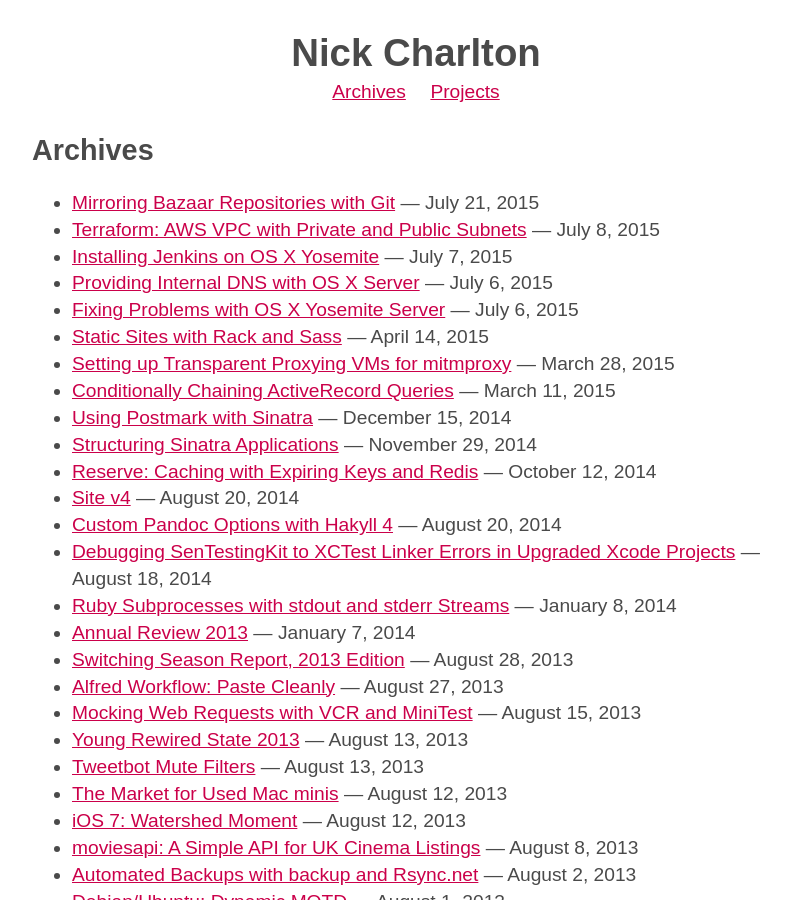
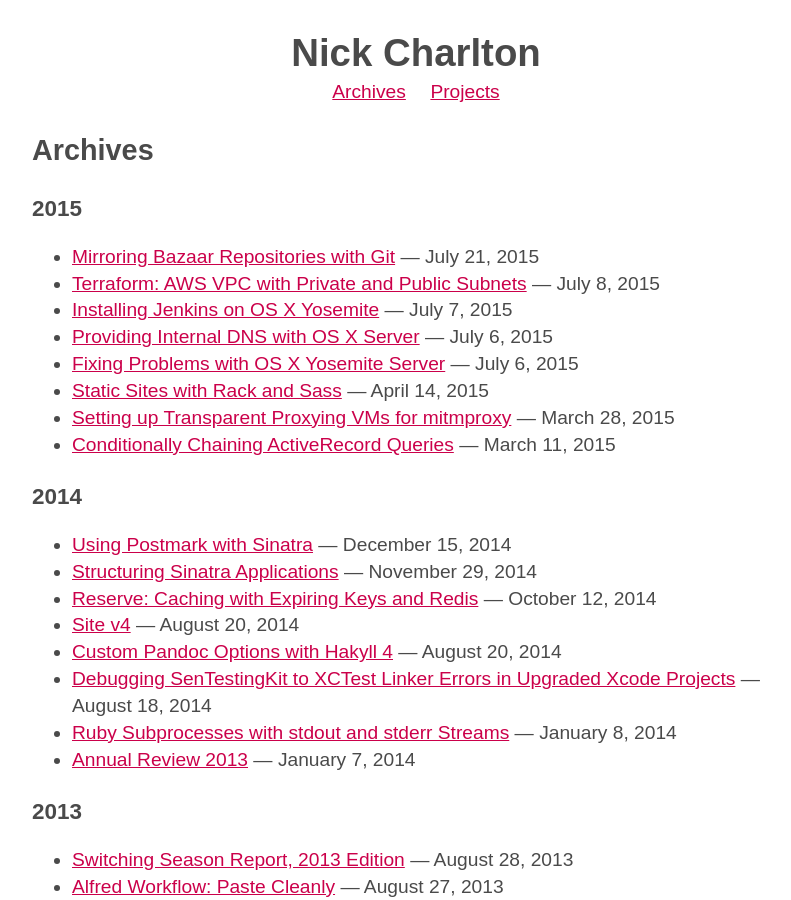
Before and after one commit to nickcharlton/site, a Jekyll site: the page built from archives.html, in a window 1280 px wide and 900 px high. Shown: the whole window, without its empty margins (224-1015 px from the left). Built offline with Jekyll 4.4.1, drawn with Linux system fonts in a browser that asks for light colours; some web fonts are replaced; Markdown is read by kramdown in place of the engine named in the settings; comment, search, counter and statistics services are not loaded.

Commit message:
Splits posts in the archives by year.

```diff
--- a/archives.html
+++ b/archives.html
@@ -5,10 +5,16 @@ layout: default
 
 <h2>Archives</h2>
 
-<ul>
-  {% for post in site.posts %}
-  <li>
-    <a href="{{ post.url | prepend: site.baseurl }}">{{ post.title }}</a> &mdash; <time datetime="{{ post.date | date_to_xmlschema }}">{{ post.date | date: "%B %-d, %Y" }}</time>
-  </li>
-  {% endfor %}
-</ul>
+{% for post in site.posts %}
+{% assign currentdate = post.date | date: "%Y" %}
+{% if currentdate != date %}
+  {% unless forloop.first %}</ul>{% endunless %}
+  <h3 id="year-{{post.date | date: "%Y"}}">{{ currentdate }}</h3>
+  <ul>
+  {% assign date = currentdate %}
+{% endif %}
+<li>
+  <a href="{{ post.url | prepend: site.baseurl }}">{{ post.title }}</a> &mdash; <time datetime="{{ post.date | date_to_xmlschema }}">{{ post.date | date: "%B %-d, %Y" }}</time>
+</li>
+{% if forloop.last %}</ul>{% endif %}
+{% endfor %}
```
